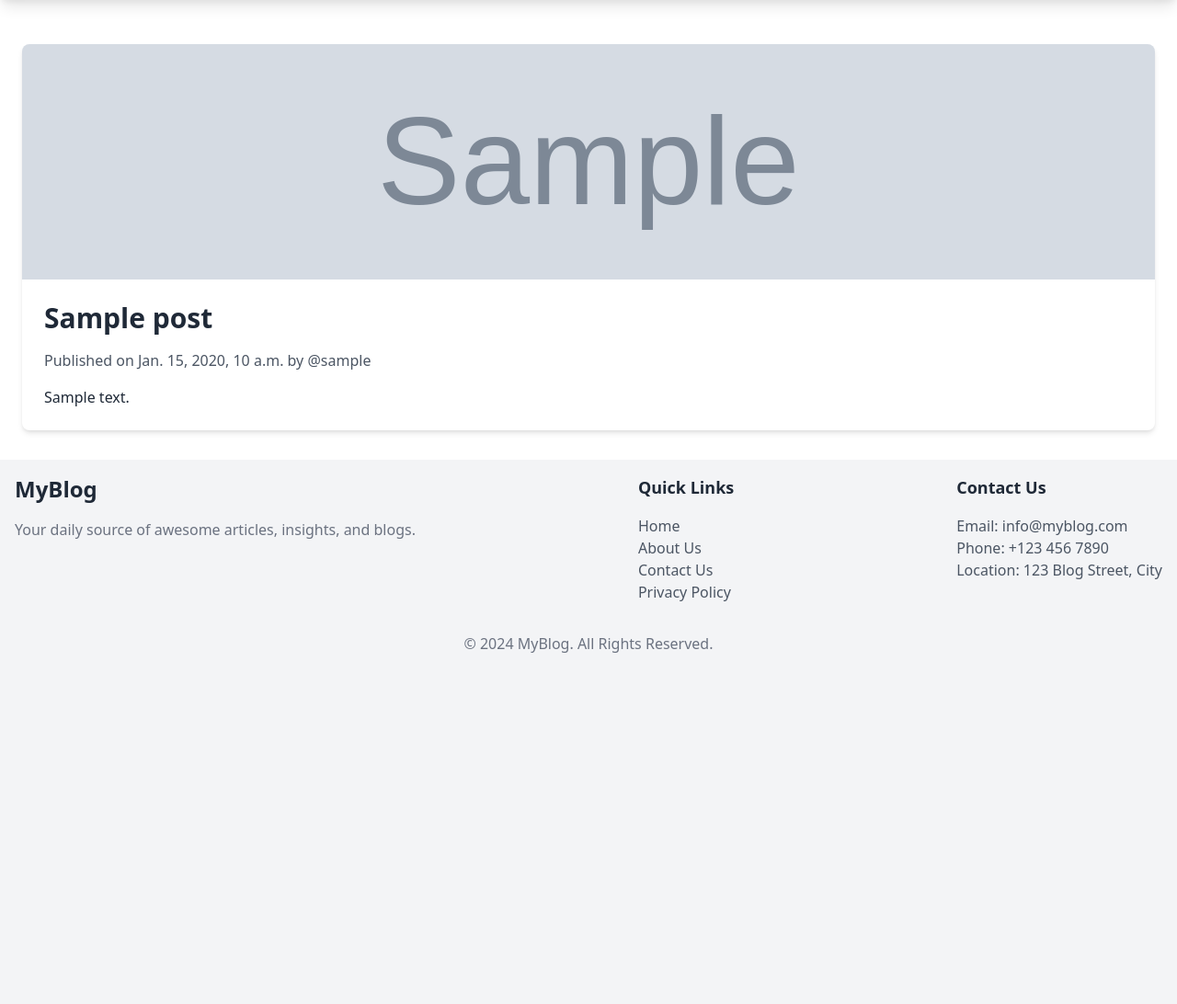
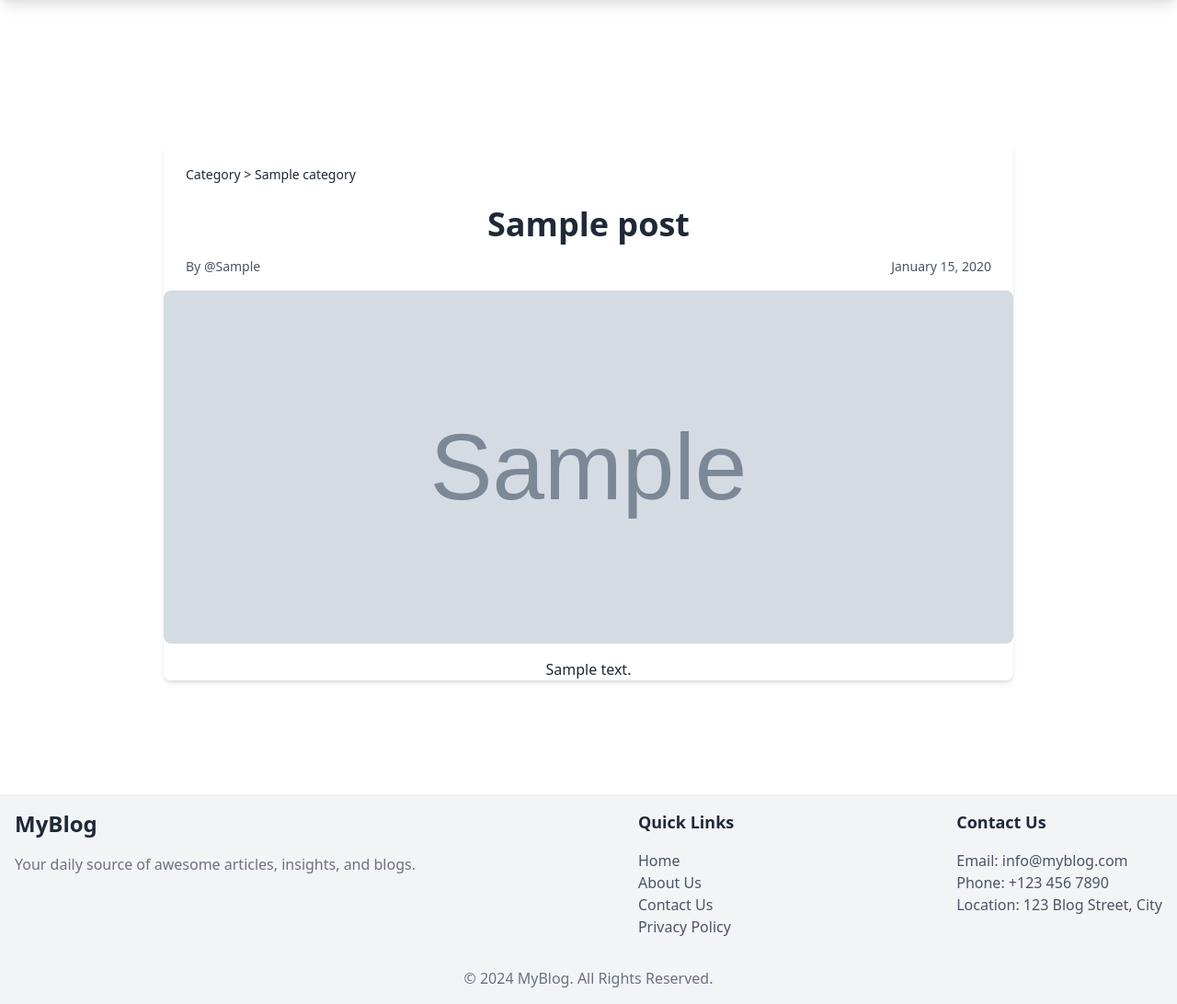
Before and after one commit to salmanbintariq/BLOG_CRM, a Django app: page /blog-detail/1/ in a window 1280 px wide. Shown: the part 72-1164 px from the top of the page at 92% size. Before the commit the page ends 782 px from the top, so only its background shows below. Run offline with Django 5.2, Linux system fonts and the light colour scheme; tables that the repository leaves empty hold one stand-in row (values such as "Sample post"); grey boxes marked "Sample" are stand-in pictures.

Commit message:
Third Commit: Make changes in blog/models.py & blog_details.html

```diff
--- a/blog/models.py
+++ b/blog/models.py
@@ -7,7 +7,8 @@ class Category(models.Model):
     slug = models.SlugField(unique=True)
 
     def save(self, *args, **kwargs):
-        self.slug = slugify(self.name)
+        if not self.slug:
+            self.slug = slugify(self.name)
         super().save(*args, **kwargs)
 
     def __str__(self):
@@ -24,7 +25,7 @@ class Post(models.Model):
     author = models.ForeignKey(User, on_delete=models.CASCADE, related_name='posts')
     created_at = models.DateTimeField(auto_now_add=True)
     updated_at = models.DateTimeField(auto_now=True)
-    categories = models.ManyToManyField(Category, related_name='posts')
+    categories = models.ForeignKey(Category, on_delete=models.CASCADE, related_name='posts', null=False)
     image = models.ImageField(upload_to='blog_images/', null=True, blank=True)
 
 
--- a/blog/templates/blog/blog_detail.html
+++ b/blog/templates/blog/blog_detail.html
@@ -3,14 +3,35 @@
 {% block title %}{{ post.title }} - Blog CRM{% endblock %}
 
 {% block content %}
-<article class="bg-white rounded-lg shadow-md overflow-hidden">
-    <img src="{{ post.image.url }}" alt="{{ post.title }}" class="w-full h-64 object-cover">
-    <div class="p-6">
-        <h1 class="text-3xl font-bold mb-4">{{ post.title }}</h1>
-        <p class="text-gray-600 mb-4">Published on {{ post.created_at }} by @{{ post.author }}</p>
-        <div class="prose max-w-none">
-            {{ post.content|safe }}
+<div class="flex justify-center items-center min-h-screen">
+    <article class="bg-white rounded-lg shadow-md overflow-hidden w-3/4">
+        <!-- Category on the top left -->
+        <div class="flex justify-between items-start p-6">
+            <span class="text-black-500  text-sm">Category  >  {{ post.categories.name }}</span>
+
         </div>
-    </div>
-</article>
+
+        <!-- Blog post content centered -->
+        <div class="text-center">
+            <!-- Blog post title -->
+            <h1 class="text-4xl font-bold mb-4">{{ post.title}}</h1>
+
+            <!-- Author on left, Date on right -->
+            <div class="flex justify-between text-gray-600 text-sm mb-4 px-6">
+                <span>By @{{ post.author|capfirst  }}</span>
+                <span>{{ post.created_at|date:"F j, Y" }}</span>
+            </div>
+
+            <!-- Blog post image with adjusted size -->
+            <div class="mb-4">
+                <img src="{{ post.image.url }}" alt="{{ post.title }}" class="w-full h-96 object-cover rounded-lg">
+            </div>
+
+            <!-- Blog post content -->
+            <div class="prose max-w-none px-6">
+                {{ post.content|safe }}
+            </div>
+        </div>
+    </article>
+</div>
 {% endblock %}
--- a/blog/views.py
+++ b/blog/views.py
@@ -13,8 +13,9 @@ def home(request):
     return render(request, 'blog/home.html', context)
 
 def blog_detail(request,id):
+    categories = Category.objects.all()
     post = Post.objects.get(id=id)
-    return render(request, 'blog/blog_detail.html', {'post':post})
+    return render(request, 'blog/blog_detail.html', {'post':post, 'categories':categories})
 
 @login_required
 def write_blog(request):
```
Also changed, not shown: blog/migrations/0001_initial.py, blog/migrations/0002_post_image.py (deleted), blog/migrations/0003_remove_post_tags_delete_tag.py (deleted).
